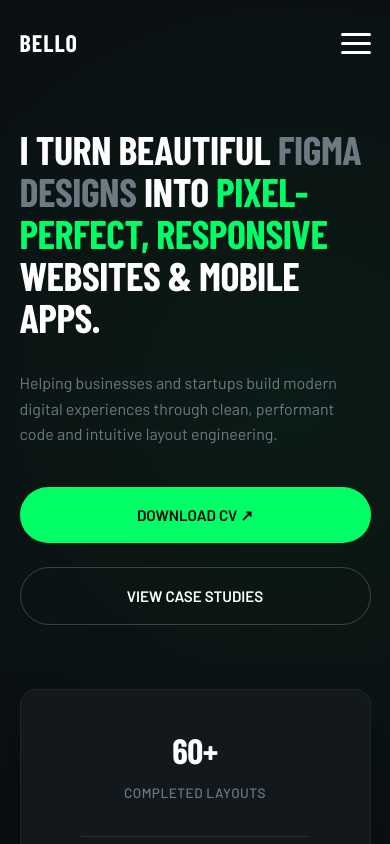
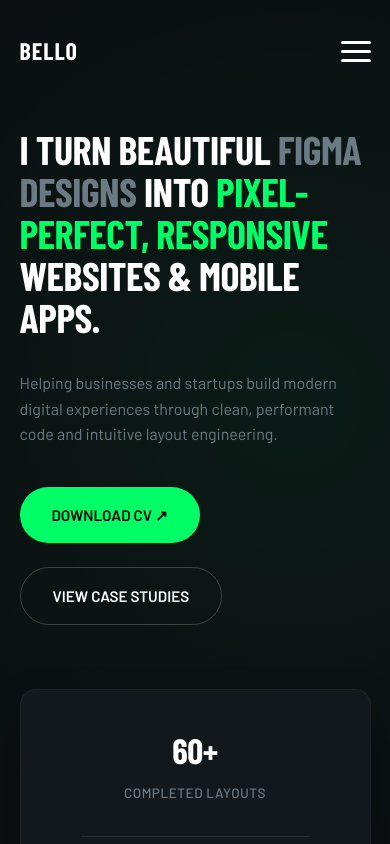
Before and after one commit to belloramadan00-hash/bello-portfolio, a plain HTML site: page index.html in a window 390 px wide. Shown: the top 844 px of the page. Drawn offline with nearby package versions, Linux system fonts and the light colour scheme; a web font is replaced by a local one.

Commit message:
Update style.css

```diff
--- a/style.css
+++ b/style.css
@@ -824,25 +824,3 @@ body {
         height: 1px;
     }
 }
-@media (max-width: 768px) {
-    .nav-links {
-        display: none; /* Hide standard nav items for mobile optimization later */
-    }
-}
-/* --- RESPONSIVE MEDIA QUERIES --- */
-@media (max-width: 768px) {
-    .navbar {
-        padding: 1.5rem 5%;
-    }
-    .nav-links {
-        display: none; /* Hide standard nav items for mobile optimization later */
-    }
-    .hero-actions {
-        width: 100%;
-        flex-direction: column;
-    }
-    .btn-primary, .btn-secondary {
-        text-align: center;
-        width: 100%;
-    }
-}
```
